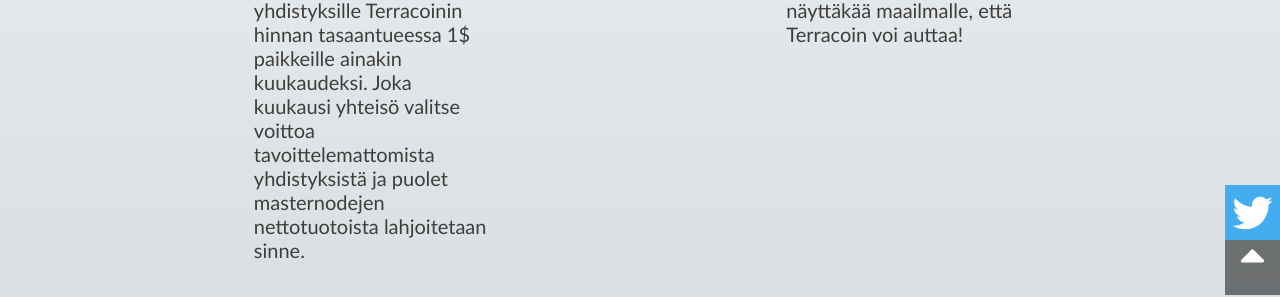
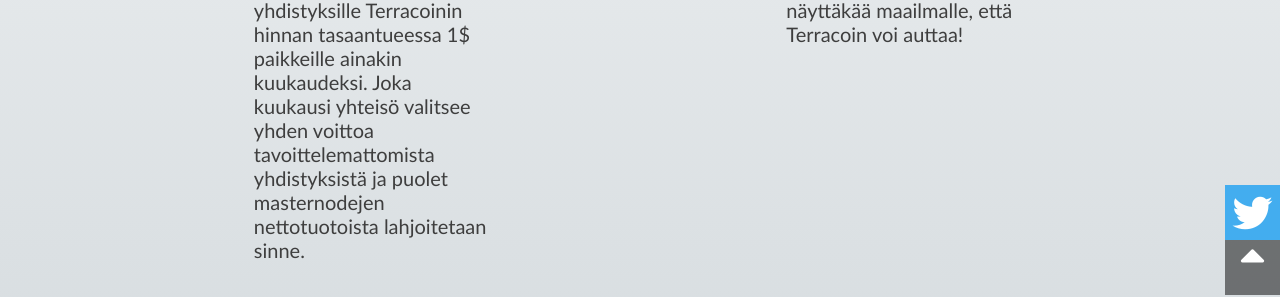
Before and after one commit to terracoin/website, a Jekyll site: the page built from resurssit.html, in a window 1280 px wide and 900 px high, scrolled down 2657 px. Shown: the part 382-679 px from the top of the window. Built offline with Jekyll 4.4.1, drawn with Linux system fonts in a browser that asks for light colours; nearby versions of some CDN libraries; some web fonts are replaced; comment, search, counter and statistics services are not loaded; some of the changed text lies outside the part shown.

Commit message:
Update resurssit.html

```diff
--- a/resurssit.html
+++ b/resurssit.html
@@ -18,7 +18,7 @@ news_blurb: Ota enemmän selvää siitä, mikä Terracoin on ja mikä erottaa me
 discussion: Keskustelu
 discussion_blurb: Liity keskusteluun, täällä voit vaikuttaa TRC:n suuntaan ja yhteisöön.
 technical: Tekniset resurssit
-donationservers: <a target="_blank" href="https://services.terracoin.io/donationservers">Lahjoitus Masternodet</a> - Terracoin Foundationin lahjoitus masternodet, joiden tuotot lahjoitetaan voittoa tavoittemattomille yhdistyksille Terracoinin hinnan tasaantueessa 1$ paikkeille ainakin kuukaudeksi. Joka kuukausi yhteisö valitse voittoa tavoittelemattomista yhdistyksistä ja puolet masternodejen nettotuotoista lahjoitetaan sinne.
+donationservers: <a target="_blank" href="https://services.terracoin.io/donationservers">Lahjoitus Masternodet</a> - Terracoin Foundationin lahjoitus masternodet, joiden tuotot lahjoitetaan voittoa tavoittemattomille yhdistyksille Terracoinin hinnan tasaantueessa 1$ paikkeille ainakin kuukaudeksi. Joka kuukausi yhteisö valitsee yhden voittoa tavoittelemattomista yhdistyksistä ja puolet masternodejen nettotuotoista lahjoitetaan sinne.
 explorer: <a target="_blank" href="https://insight.terracoin.io/">Explorer</a> - Terracoin Lohkoselain, jossa voit tutkia osotteita ja siirtoja.
 kiva: <a target="_blank" href="https://www.kiva.org/team/terracoin">KIVA</a> - Meillä on tiimi Kiva:ssa, johon voi liittyä antamaan mikrolainoja ihmisille ympäri maailmaa. Liittykää ihan vapaasti ja näyttäkää maailmalle, että Terracoin voi auttaa!
 masternodes: <a target="_blank" href="https://overview.terracoin.io/blocks.html">Masternode Info</a> - Näyttää laskelmat masternodejesi odotetuista tuloista. Näet masternodejesi määrän ja ovatko ne päällä vai vailla huomiota.
```
